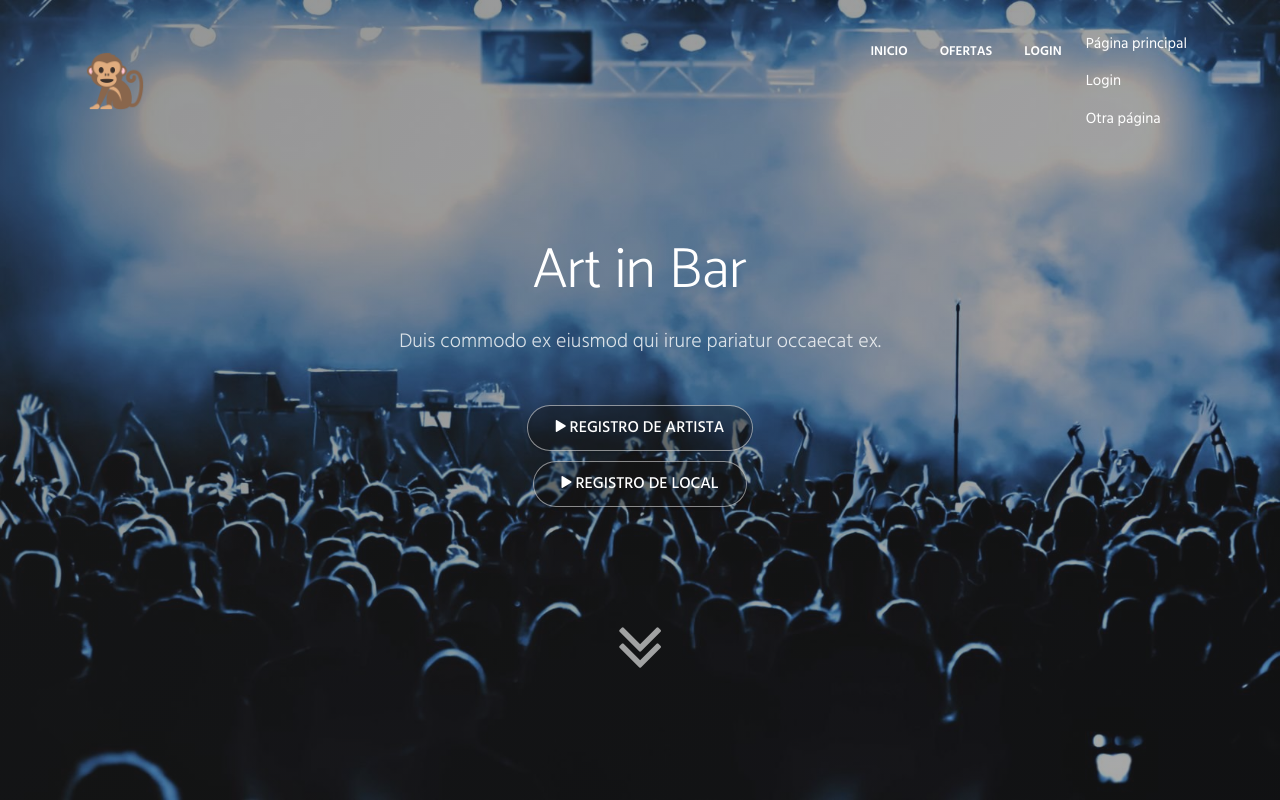
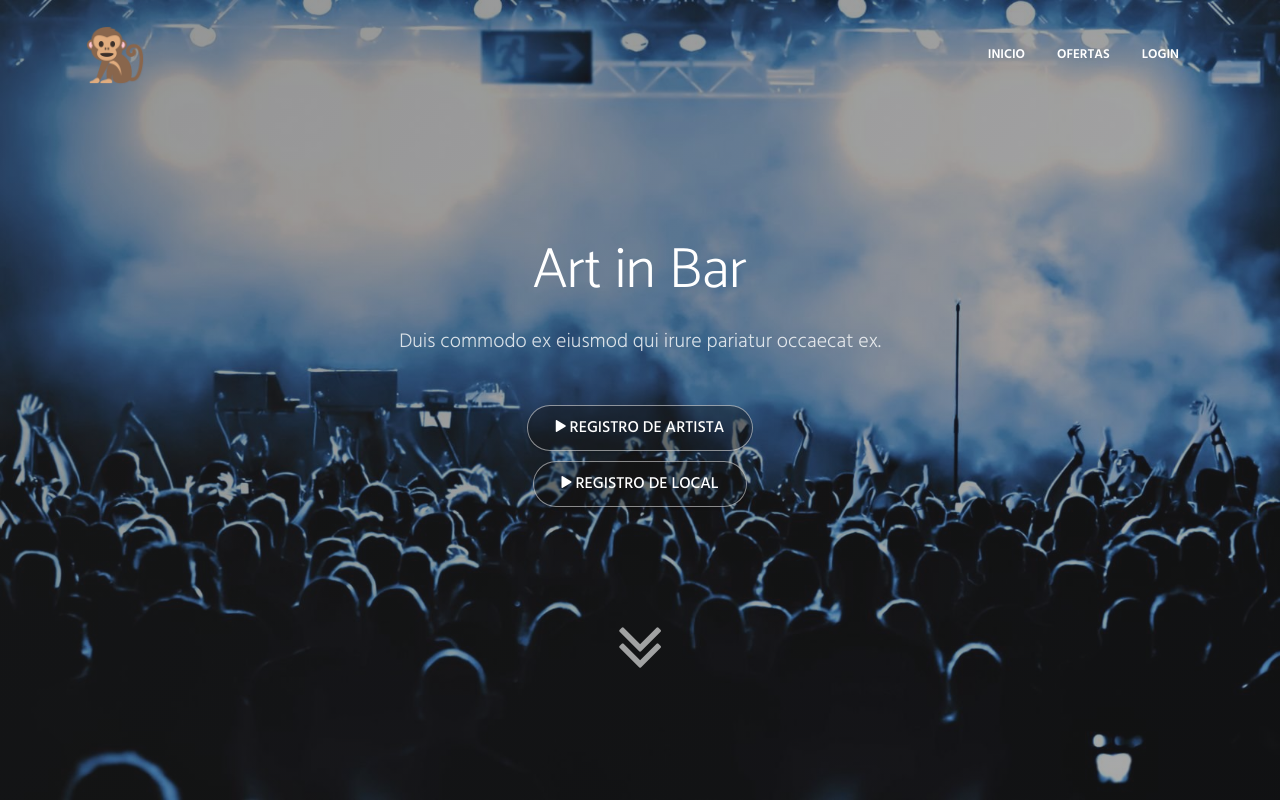
Before and after one commit to Javrd/sepp, a Django app: page /artinbar in a window 1280 px wide. Run offline with Django 3.2, Linux system fonts and the light colour scheme; some libraries are stand-ins or nearby versions.

Commit message:
Revert header

```diff
--- a/mvp/templates/common/header.html
+++ b/mvp/templates/common/header.html
@@ -54,17 +54,6 @@
                         <a class="nav-link page-scroll" href="/logout">Logout</a>
                         {% endif %}
                     </li>
-                    <li>
-                        <a class="nav-item nav-link {% if request.resolver_match.url_name == 'index' %}active{% endif %}" href="/artinbar">Página principal
-                            <span class="sr-only">(actual)</span>
-                        </a>
-                        {% if not user.is_authenticated %}
-                            <a class="nav-item nav-link {% if request.resolver_match.url_name == 'login' %}active{% endif %}" href="/login">Login</a>
-                        {% elif user.is_authenticated %}
-                            <a class="nav-item nav-link" href="/logout">Logout</a>
-                        {% endif %}
-                        <a class="nav-item nav-link" href="#">Otra página</a>
-                    </li>
                 </ul>
             </div>
         </div>
```
